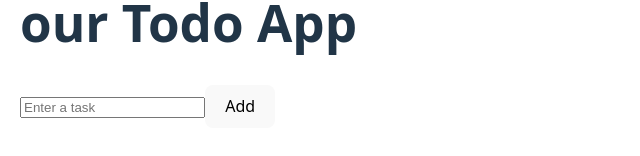
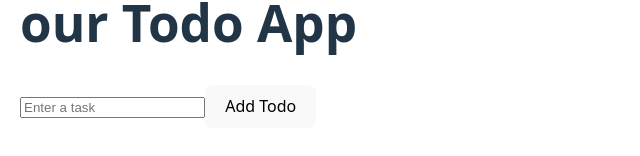
Before and after one commit to Vanshi2221/todo-react-vite, a React (Vite) app: page / in a window 1280 px wide. Shown: the part 348-504 px from the top of the page, without its empty margins (0-640 px from the left). Built offline with nearby package versions, Linux system fonts and the light colour scheme.

Commit message:
rename add button

```diff
--- a/src/App.jsx
+++ b/src/App.jsx
@@ -20,7 +20,7 @@ function App() {
           setText("");
         }}
       >
-        Add
+        Add Todo
       </button>
 
       <ul>
```
